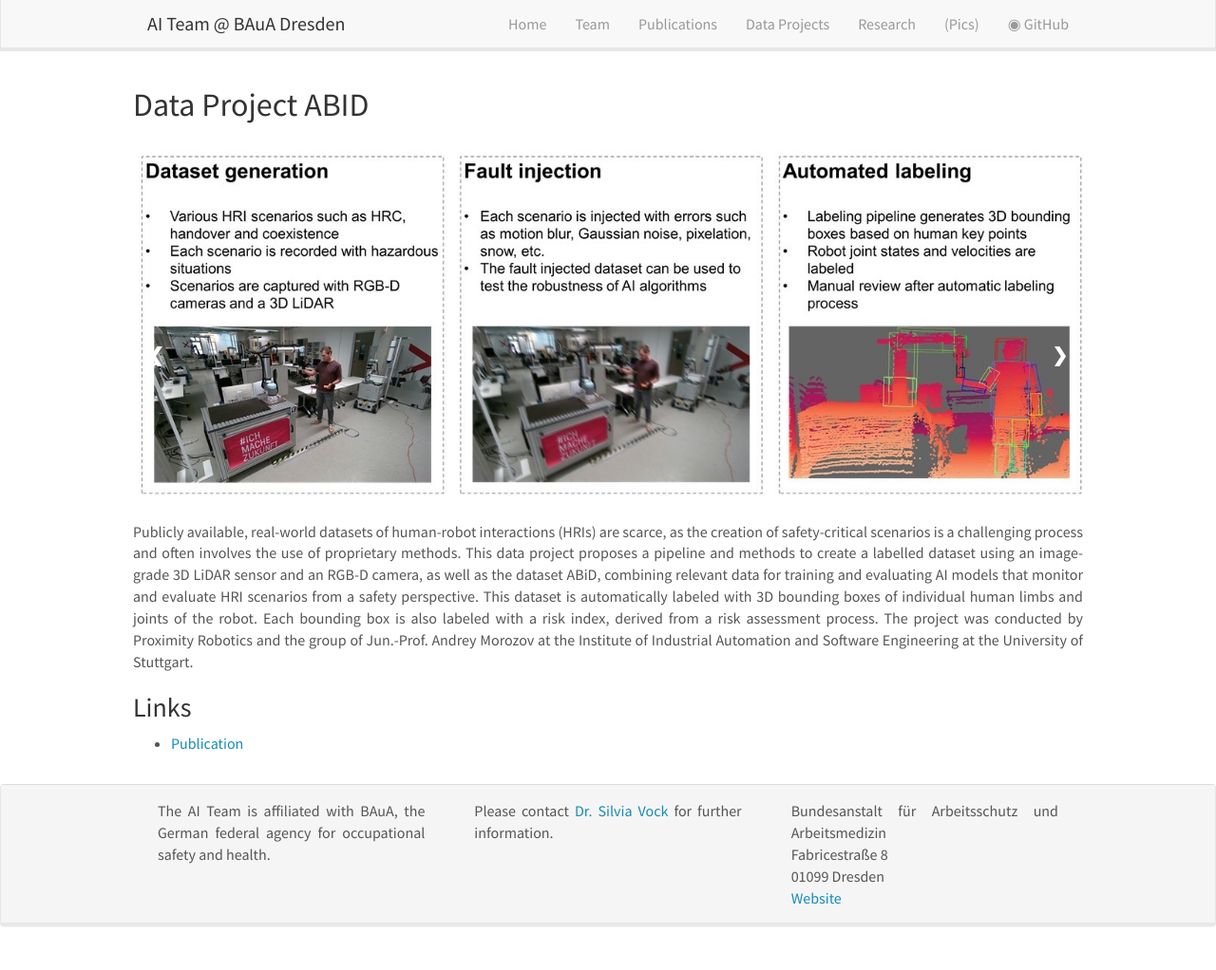
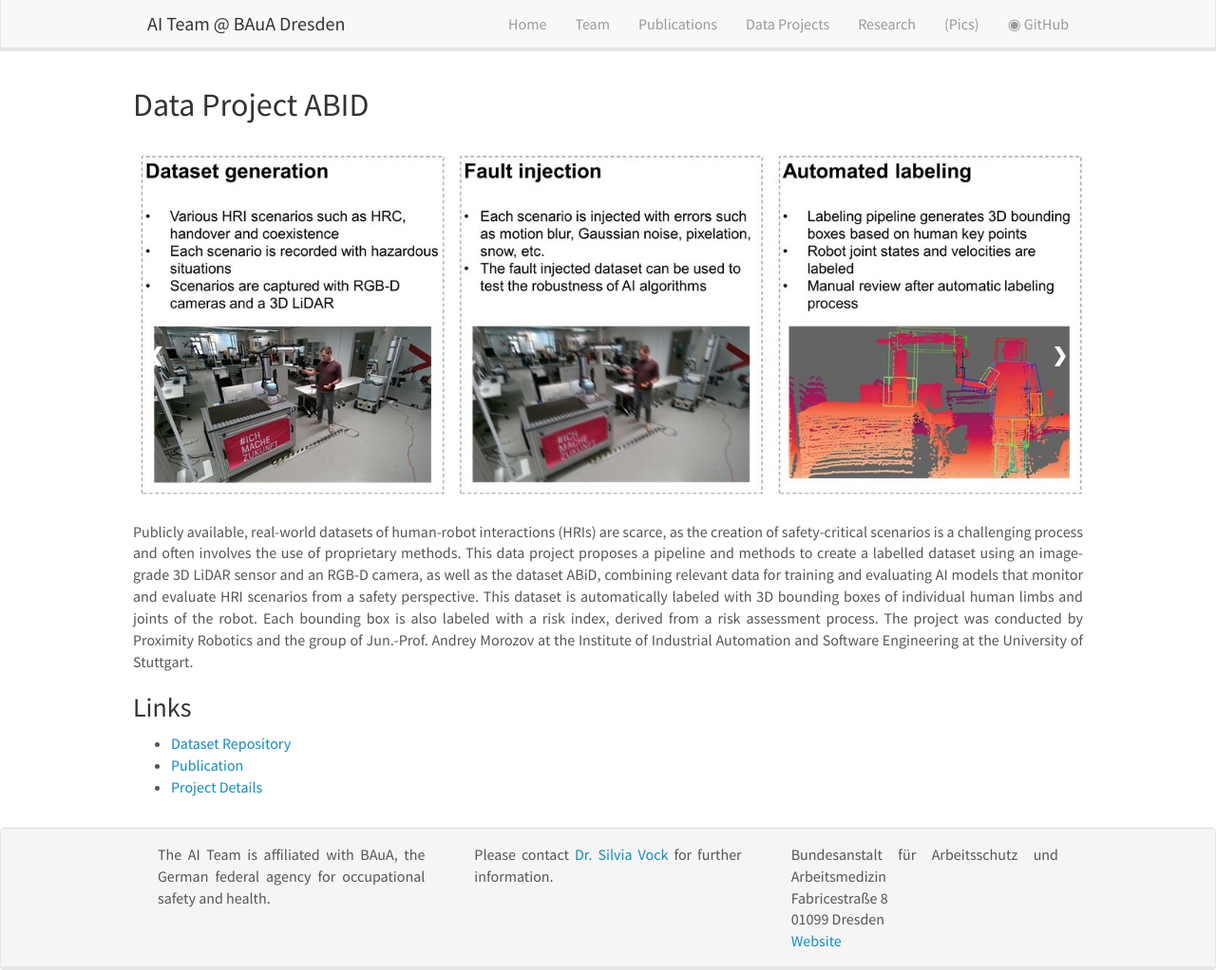
Before and after one commit to aidresden/aidresden.github.io, a Jekyll site: the page built from _projects/dp1.html, in a window 1280 px wide and 1022 px high. Shown: the whole window at 95% size. Built offline with Jekyll 4.4.1, drawn with Linux system fonts in a browser that asks for light colours; nearby versions of some CDN libraries.

Commit message:
Update dp1.html
Signed-off-by: aidresden <aidresden@baua.bund.de>

```diff
--- a/_projects/dp1.html
+++ b/_projects/dp1.html
@@ -104,5 +104,7 @@ body, p, h2 {
 
 <h3>Links</h3>
 <ul>
-    <li><a href="https://www.researchgate.net/publication/396436384_Dynamic_Risk_Assessment_for_Human-Robot_Collaboration_Using_a_Heuristics-based_Approach" target="_blank">Publication</a></li>
+    <li><a href="https://zenodo.org/records/17647077" target="_blank">Dataset Repository</a></li>
+    <li><a href="https://www.proximityrobotics.com/en/products/datasets-open-research-assets/" target="_blank">Publication</a></li>
+    <li><a href="https://www.proximityrobotics.com/en/products/datasets-open-research-assets/" target="_blank">Project Details</a></li>
 </ul>
```
